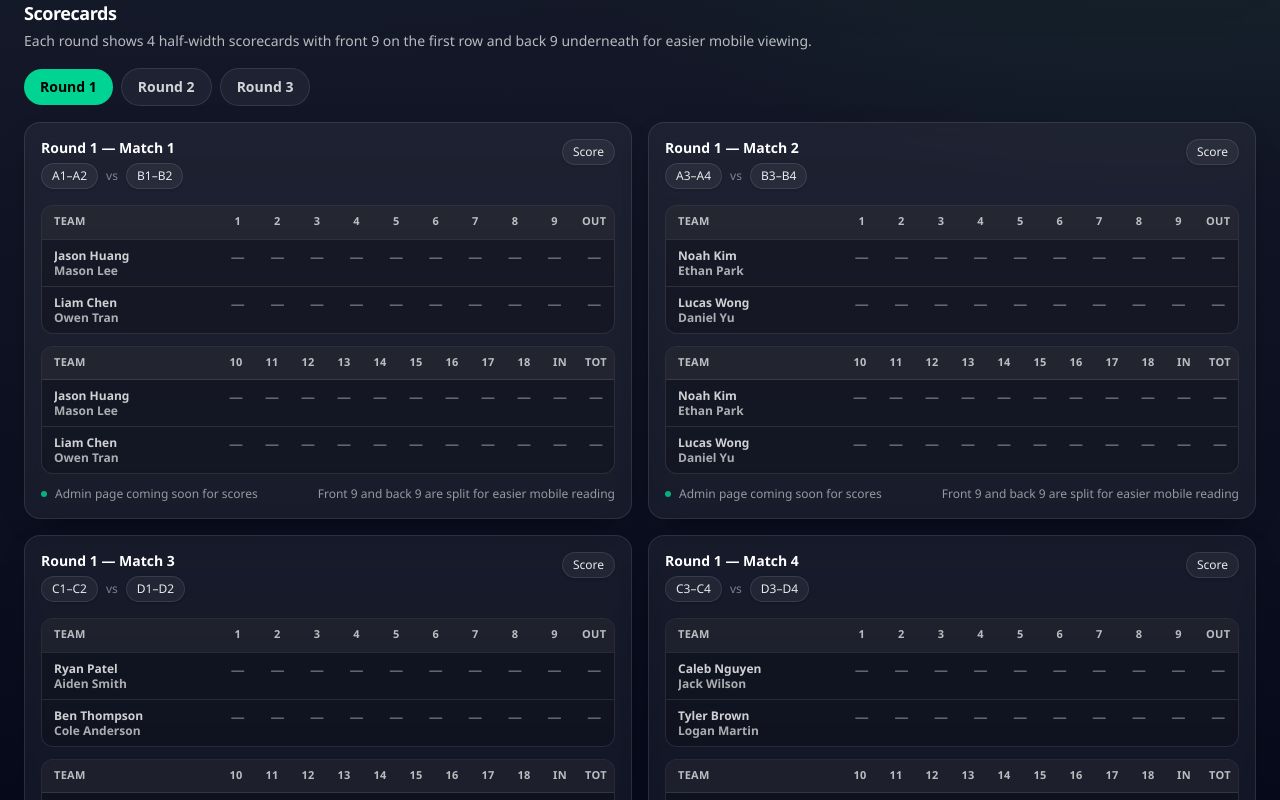
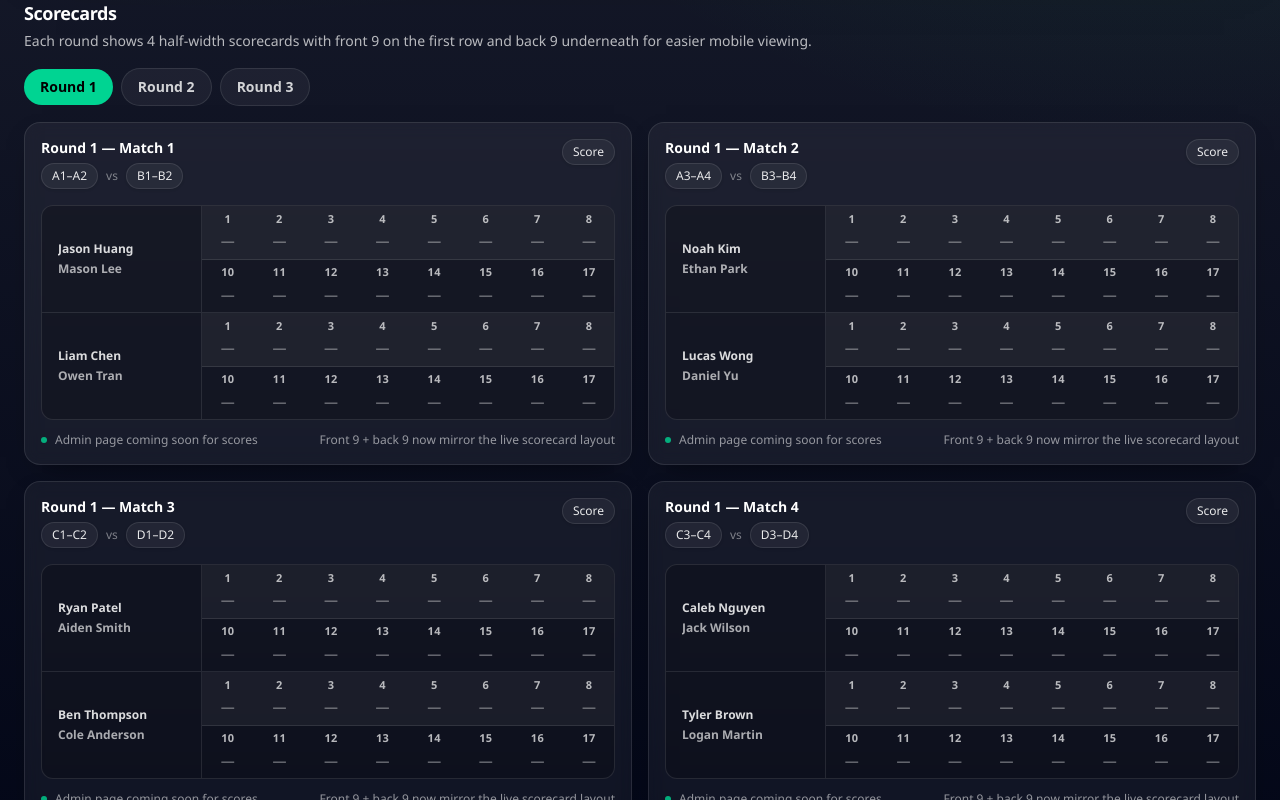
Before and after one commit to asianthejason/CBI, a Next.js app: page / in a window 1280 px wide. Shown: the part 1240-2040 px from the top of the page. Built offline with nearby package versions, Linux system fonts and the light colour scheme.

Commit message:
edited match up

```diff
--- a/src/app/page.tsx
+++ b/src/app/page.tsx
@@ -192,6 +192,56 @@ function Scorecard({ title, left, right }: { title: string; left: Pair; right: P
     [getPlayerName(right[0]), getPlayerName(right[1])],
   ];
 
+  const ScoreStrip = ({
+    players,
+    showTopBorder,
+  }: {
+    players: [string, string];
+    showTopBorder?: boolean;
+  }) => (
+    <div className={"grid min-w-[760px] grid-cols-[160px_minmax(0,1fr)_84px] overflow-hidden " + (showTopBorder ? "border-t border-white/10" : "")}>
+      <div className="row-span-2 flex min-h-[106px] flex-col justify-center border-r border-white/10 px-3 py-3 text-[11px] font-semibold text-white/85 sm:px-4 sm:text-xs">
+        <span className="truncate">{players[0]}</span>
+        <span className="mt-1 truncate text-white/65">{players[1]}</span>
+      </div>
+
+      <div className="grid grid-cols-10 border-b border-white/10 bg-white/[0.05]">
+        {[...frontNine, "OUT"].map((hole) => (
+          <div
+            key={`front-label-${players[0]}-${hole}`}
+            className="flex h-[52px] flex-col items-center justify-center px-0.5 text-center"
+          >
+            <span className="text-[10px] font-semibold uppercase tracking-wide text-white/70 sm:text-[11px]">
+              {hole}
+            </span>
+            <span className="mt-1 text-sm font-semibold text-white/35">—</span>
+          </div>
+        ))}
+      </div>
+
+      <div className="row-span-2 flex min-h-[106px] flex-col items-center justify-center border-l border-white/10 px-2 text-center">
+        <span className="text-[10px] font-semibold uppercase tracking-[0.16em] text-white/60 sm:text-[11px]">
+          Tot
+        </span>
+        <span className="mt-2 text-lg font-semibold text-white/35">—</span>
+      </div>
+
+      <div className="grid grid-cols-10">
+        {[...backNine, "IN"].map((hole) => (
+          <div
+            key={`back-label-${players[0]}-${hole}`}
+            className="flex h-[52px] flex-col items-center justify-center px-0.5 text-center"
+          >
+            <span className="text-[10px] font-semibold uppercase tracking-wide text-white/70 sm:text-[11px]">
+              {hole}
+            </span>
+            <span className="mt-1 text-sm font-semibold text-white/35">—</span>
+          </div>
+        ))}
+      </div>
+    </div>
+  );
+
   return (
     <div className="group relative overflow-hidden rounded-2xl border border-white/10 bg-white/5 shadow-[0_10px_30px_-18px_rgba(0,0,0,0.8)] backdrop-blur">
       <div className="absolute inset-0 opacity-0 transition-opacity duration-300 group-hover:opacity-100">
@@ -215,95 +265,9 @@ function Scorecard({ title, left, right }: { title: string; left: Pair; right: P
           <Pill>Score</Pill>
         </div>
 
-        <div className="mt-4 flex flex-col gap-3">
-          <div className="overflow-hidden rounded-xl border border-white/10 bg-black/20">
-            <table className="w-full table-fixed">
-              <thead>
-                <tr className="bg-white/[0.06]">
-                  <th className="w-32 px-2 py-2 text-left text-[10px] font-semibold uppercase tracking-wide text-white/70 sm:w-40 sm:px-3 sm:text-[11px] lg:w-44">
-                    Team
-                  </th>
-                  {frontNine.map((col) => (
-                    <th
-                      key={col}
-                      className="px-0.5 py-2 text-center text-[10px] font-semibold uppercase tracking-wide text-white/70 sm:px-1 sm:text-[11px]"
-                    >
-                      {col}
-                    </th>
-                  ))}
-                  <th className="px-0.5 py-2 text-center text-[10px] font-semibold uppercase tracking-wide text-white/70 sm:px-1 sm:text-[11px]">
-                    Out
-                  </th>
-                </tr>
-              </thead>
-              <tbody>
-                {rowTeams.map((players, index) => (
-                  <tr key={`front-${index}`} className="border-t border-white/10 align-top">
-                    <td className="px-2 py-2 text-[11px] font-semibold text-white/80 sm:px-3 sm:text-xs">
-                      <div className="flex min-w-0 flex-col leading-tight">
-                        <span className="truncate">{players[0]}</span>
-                        <span className="truncate text-white/65">{players[1]}</span>
-                      </div>
-                    </td>
-                    {[...frontNine, 'OUT'].map((col) => (
-                      <td
-                        key={col}
-                        className="px-0.5 py-2 text-center text-[11px] font-semibold text-white/35 sm:px-1 sm:text-sm"
-                      >
-                        —
-                      </td>
-                    ))}
-                  </tr>
-                ))}
-              </tbody>
-            </table>
-          </div>
-
-          <div className="overflow-hidden rounded-xl border border-white/10 bg-black/20">
-            <table className="w-full table-fixed">
-              <thead>
-                <tr className="bg-white/[0.06]">
-                  <th className="w-32 px-2 py-2 text-left text-[10px] font-semibold uppercase tracking-wide text-white/70 sm:w-40 sm:px-3 sm:text-[11px] lg:w-44">
-                    Team
-                  </th>
-                  {backNine.map((col) => (
-                    <th
-                      key={col}
-                      className="px-0.5 py-2 text-center text-[10px] font-semibold uppercase tracking-wide text-white/70 sm:px-1 sm:text-[11px]"
-                    >
-                      {col}
-                    </th>
-                  ))}
-                  <th className="px-0.5 py-2 text-center text-[10px] font-semibold uppercase tracking-wide text-white/70 sm:px-1 sm:text-[11px]">
-                    In
-                  </th>
-                  <th className="px-0.5 py-2 text-center text-[10px] font-semibold uppercase tracking-wide text-white/70 sm:px-1 sm:text-[11px]">
-                    Tot
-                  </th>
-                </tr>
-              </thead>
-              <tbody>
-                {rowTeams.map((players, index) => (
-                  <tr key={`back-${index}`} className="border-t border-white/10 align-top">
-                    <td className="px-2 py-2 text-[11px] font-semibold text-white/80 sm:px-3 sm:text-xs">
-                      <div className="flex min-w-0 flex-col leading-tight">
-                        <span className="truncate">{players[0]}</span>
-                        <span className="truncate text-white/65">{players[1]}</span>
-                      </div>
-                    </td>
-                    {[...backNine, 'IN', 'TOT'].map((col) => (
-                      <td
-                        key={col}
-                        className="px-0.5 py-2 text-center text-[11px] font-semibold text-white/35 sm:px-1 sm:text-sm"
-                      >
-                        —
-                      </td>
-                    ))}
-                  </tr>
-                ))}
-              </tbody>
-            </table>
-          </div>
+        <div className="mt-4 overflow-x-auto rounded-xl border border-white/10 bg-black/20">
+          <ScoreStrip players={rowTeams[0] as [string, string]} />
+          <ScoreStrip players={rowTeams[1] as [string, string]} showTopBorder />
         </div>
 
         <div className="mt-3 flex items-center justify-between gap-3 text-xs text-white/55">
@@ -311,7 +275,7 @@ function Scorecard({ title, left, right }: { title: string; left: Pair; right: P
             <span className="h-1.5 w-1.5 rounded-full bg-emerald-400/80" />
             Admin page coming soon for scores
           </span>
-          <span className="hidden sm:inline">Front 9 and back 9 are split for easier mobile reading</span>
+          <span className="hidden sm:inline">Front 9 + back 9 now mirror the live scorecard layout</span>
         </div>
       </div>
     </div>
```
